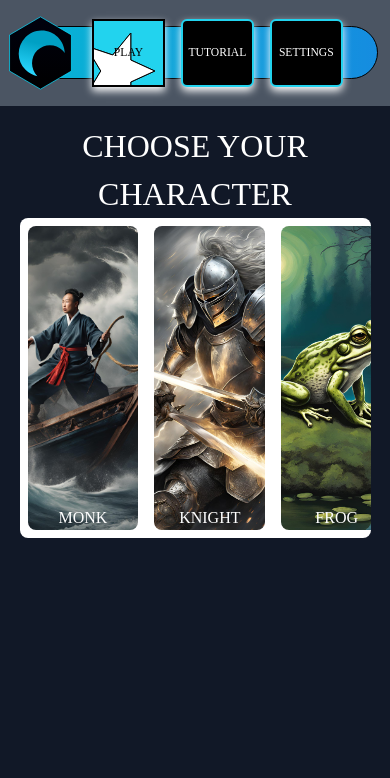
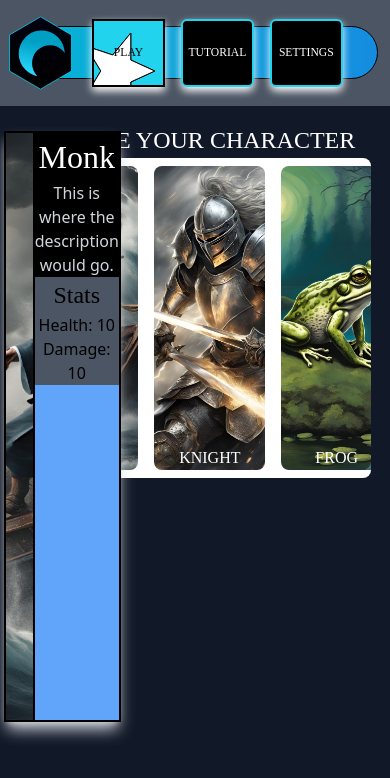
Before and after one commit to jfrase8/Unmatched-Online, a React (Vite) app: page /play in a window 390 px wide. Both pictures are taken after a click on the button "MONK". Shown: the top 778 px of the page. Built offline with nearby package versions, Linux system fonts and the light colour scheme; a web font is replaced by a local one.

Commit message:
started making a character description component

```diff
--- /dev/null
+++ b/src/components/CharacterDescription.tsx
@@ -0,0 +1,68 @@
+import clsx from 'clsx'
+import { OptionObj } from './ScrollableCardOptions'
+import Text from './Text'
+import { useEffect, useState } from 'react'
+
+interface CharacterDescriptionProps {
+	selected: OptionObj
+}
+
+export default function CharacterDescription({
+	selected,
+}: CharacterDescriptionProps) {
+	const [finishedAnim, setFinishedAnim] = useState<boolean>(false)
+
+	useEffect(() => {
+		setFinishedAnim(false)
+		setTimeout(() => {
+			setFinishedAnim(true)
+		}, 1000)
+	}, [selected])
+
+	return (
+		<div
+			className={clsx(
+				`absolute flex flex-row border-2 shadow-gray-300 shadow-lg border-black bg-blue-400
+                        top-[3%] left-[1%] 1.8xl:left-[2%] w-[30svw] h-[70svh]
+                        opacity-0 transition-all duration-500`,
+				finishedAnim && 'opacity-100'
+			)}
+		>
+			{finishedAnim && (
+				<>
+					<div
+						className=" bg-cover bg-no-repeat w-full border-r-2 border-black"
+						style={{ backgroundImage: `url(${selected.bg})` }}
+					></div>
+					<div className="flex flex-col justify-start">
+						<div className="flex flex-col justify-start items-center bg-black min-w-[20svw]">
+							<Text
+								as="h1"
+								className="text-white font-navBarButtons text-[2rem]"
+							>
+								{selected.title}
+							</Text>
+							<Text as="h2" className="text-gray-300 text-center">
+								This is where the description would go.
+							</Text>
+						</div>
+						<div className="flex flex-col justify-start items-center bg-gray-600 min-w-[20svw]">
+							<Text
+								as="h1"
+								className="text-black font-navBarButtons text-[1.5rem]"
+							>
+								Stats
+							</Text>
+							<Text as="h2" className="text-black text-center">
+								Health: {selected.stats.health}
+							</Text>
+							<Text as="h2" className="text-black text-center">
+								Damage: {selected.stats.damage}
+							</Text>
+						</div>
+					</div>
+				</>
+			)}
+		</div>
+	)
+}
--- a/src/components/ScrollableCardOptions.tsx
+++ b/src/components/ScrollableCardOptions.tsx
@@ -1,17 +1,20 @@
-import Text from "./Text"
+import { CharacterNameEnum } from '../enums/CharacterNameEnum'
+import Text from './Text'
 
 interface ScrollableCardOptionsProps {
-    options: OptionCardProps[]
+	options: OptionObj[]
+	onSelect: (character: OptionObj) => void
 }
 
-export default function ScrollableCardOptions({options}: ScrollableCardOptionsProps) {
-
-
+export default function ScrollableCardOptions({
+	options,
+	onSelect,
+}: ScrollableCardOptionsProps) {
 	return (
-        <div className='flex flex-row mx-2 w-auto max-w-[90svw] h-[20rem] bg-white rounded-lg overflow-x-auto'>
+		<div className="flex flex-row mx-2 w-auto max-w-[90svw] h-[20rem] bg-white rounded-lg overflow-x-auto">
 			{options.map((option, i) => (
 				<div className="flex items-center justify-center p-2 aspect-[341/860]">
-                    <OptionCard bg={option.bg} title={option.title} key={i}/>
+					<OptionCard option={option} key={i} onClick={onSelect} />
 				</div>
 			))}
 		</div>
@@ -19,20 +22,32 @@ export default function ScrollableCardOptions({options}: ScrollableCardOptionsPr
 }
 
 interface OptionCardProps {
-    bg: string,
-    title: string
+	option: OptionObj
+	onClick: (character: OptionObj) => void
 }
 
-function OptionCard({bg, title}: OptionCardProps) {
+function OptionCard({ option, onClick }: OptionCardProps) {
 	return (
 		<button
 			className={`flex items-end justify-center bg-cover bg-no-repeat size-full rounded-lg
                 transition-all duration-500 hover:opacity-90 hover:shadow-black hover:shadow-lg`}
 			style={{
-                backgroundImage: `url(${bg})`
+				backgroundImage: `url(${option.bg})`,
 			}}
+			onClick={() => onClick(option)}
 		>
-            <Text as='h1' className="text-white font-navBarButtons">{title.toUpperCase()}</Text>
+			<Text as="h1" className="text-white font-navBarButtons">
+				{option.title.toUpperCase()}
+			</Text>
 		</button>
 	)
 }
+
+export interface OptionObj {
+	bg: string
+	title: CharacterNameEnum
+	stats: {
+		health: number
+		damage: number
+	}
+}
--- /dev/null
+++ b/src/enums/CharacterNameEnum.ts
@@ -0,0 +1,6 @@
+export enum CharacterNameEnum {
+	MONK = 'Monk',
+	KNIGHT = 'Knight',
+	FROG = 'Frog',
+	PRINCESS = 'Princess',
+}
--- a/src/routes/play.lazy.tsx
+++ b/src/routes/play.lazy.tsx
@@ -1,36 +1,74 @@
 import { createLazyFileRoute } from '@tanstack/react-router'
-import ScrollableCardOptions from '../components/ScrollableCardOptions'
+import ScrollableCardOptions, {
+	OptionObj,
+} from '../components/ScrollableCardOptions'
 import Text from '../components/Text'
+import { CharacterNameEnum } from '../enums/CharacterNameEnum'
+import { useState } from 'react'
+import CharacterDescription from '../components/CharacterDescription'
 
 export const Route = createLazyFileRoute('/play')({
 	component: Play,
 })
 
 function Play() {
+	const [selectedCharacter, setSelectedCharacter] = useState<
+		OptionObj | undefined
+	>(undefined)
+
+	return (
+		<div className="relative bg-gray-900">
+			{selectedCharacter && (
+				<CharacterDescription selected={selectedCharacter} />
+			)}
+
+			<div className="flex flex-col w-full min-h-screen items-center">
+				<Text
+					as="h1"
+					className="text-white text-center font-navBarButtons text-[1.5rem] xs:text-[2rem] mt-4"
+				>
+					CHOOSE YOUR CHARACTER
+				</Text>
+				<ScrollableCardOptions
+					options={options}
+					onSelect={setSelectedCharacter}
+				/>
+			</div>
+		</div>
+	)
+}
 
 const options = [
 	{
 		bg: 'src/assets/img/monk.png',
-      title: 'Monk'
+		title: CharacterNameEnum.MONK,
+		stats: {
+			health: 10,
+			damage: 10,
+		},
 	},
 	{
 		bg: 'src/assets/img/knight.png',
-      title: 'Knight'
+		title: CharacterNameEnum.KNIGHT,
+		stats: {
+			health: 20,
+			damage: 8,
+		},
 	},
 	{
 		bg: 'src/assets/img/frog.png',
-      title: 'Frog'
+		title: CharacterNameEnum.FROG,
+		stats: {
+			health: 5,
+			damage: 30,
+		},
 	},
 	{
 		bg: 'src/assets/img/princess.png',
-      title: 'Princess'
-    }
+		title: CharacterNameEnum.PRINCESS,
+		stats: {
+			health: 30,
+			damage: 5,
+		},
+	},
 ]
-
-  return (
-    <div className='flex flex-col w-full min-h-screen bg-gray-900 items-center'>
-      <Text as='h1' className='text-white text-center font-navBarButtons text-[2rem] mt-4'>CHOOSE YOUR CHARACTER</Text>
-      <ScrollableCardOptions options={options}/>
-    </div>
-  )
-}
--- a/tailwind.config.js
+++ b/tailwind.config.js
@@ -7,12 +7,18 @@ export default {
 				navBarButtons: ['Rubik Dirt'],
 			},
 			screens: {
-				'xs': '500px',
-				'xxs': '420px',
+				xs: '500px',
+				xxs: '420px',
+				'1.5xl': '1410px',
+				'1.8xl': '1460px',
+
+				long: { raw: '(min-height: 800px)' },
+				short: { raw: '(min-height: 710px)' },
+				shorter: { raw: '(min-height: 650px)' },
 			},
 			fontSize: {
-				'xxs': '0.725rem',  // Custom size smaller than text-xs
-			  },
+				xxs: '0.725rem', // Custom size smaller than text-xs
+			},
 		},
 	},
 	plugins: [],
```
Also changed, not shown: src/assets/img/left-door.jpg (added), src/assets/img/right-door.jpg (added). Lines whose indentation alone changed are shown as unchanged.
